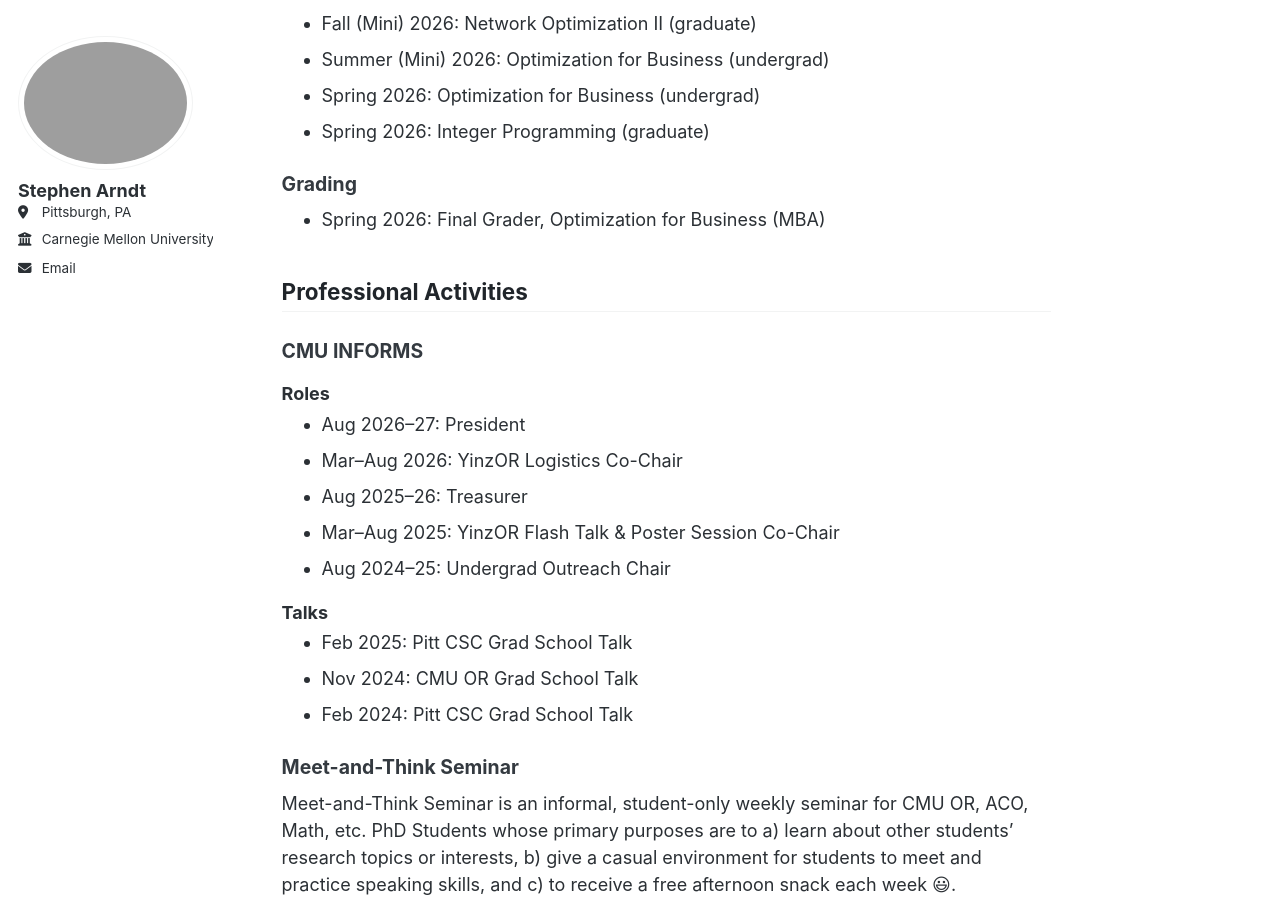
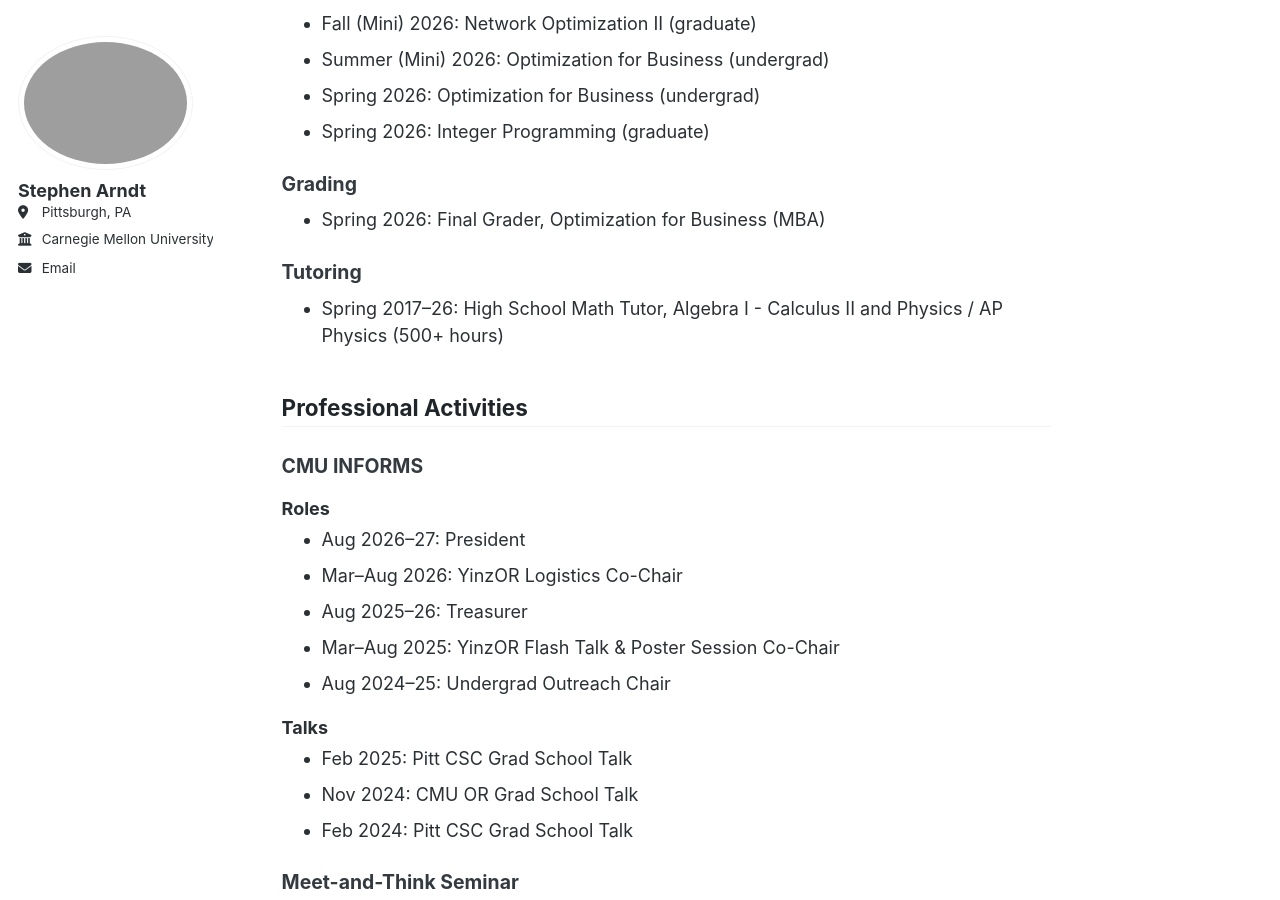
Before and after one commit to StephenA0/stephena0.github.io, a Jekyll site: the page built from _pages/about.md, in a window 1280 px wide and 900 px high, scrolled down 2197 px. Built offline with Jekyll 4.4.1, drawn with Linux system fonts in a browser that asks for light colours; a script bundle is joined from its source files by our own code; library files that are not in the unit come from our copies.

Commit message:
Add tutoring experience under Teaching

```diff
--- a/_pages/about.md
+++ b/_pages/about.md
@@ -72,6 +72,10 @@
 
 - Spring 2026: Final Grader, Optimization for Business (MBA)
 
+### Tutoring
+
+- Spring 2017–26: High School Math Tutor, Algebra I - Calculus II and Physics / AP Physics (500+ hours)
+
 ## Professional Activities
 
 ### CMU INFORMS
```
